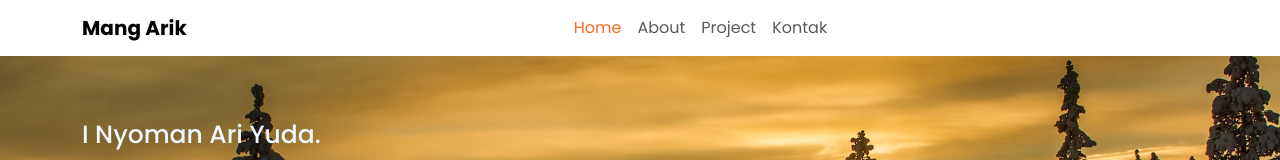
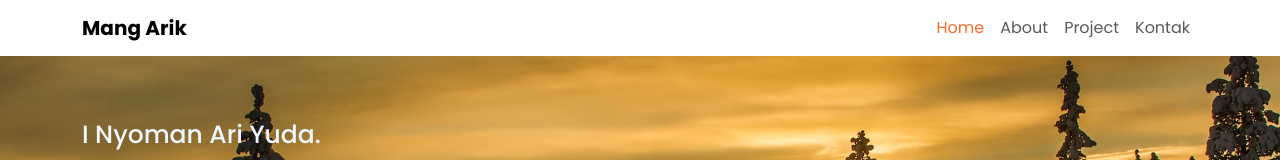
Before and after one commit to Mangyuda15/Portofolio_Landing_Page, a plain HTML site: page index.html in a window 1280 px wide. Shown: the top 160 px of the page. Drawn offline with nearby package versions, Linux system fonts and the light colour scheme; files whose address does not match are found by name.

Commit message:
Update index.html

```diff
--- a/index.html
+++ b/index.html
@@ -4,6 +4,10 @@
     <meta charset="UTF-8" />
     <meta http-equiv="X-UA-Compatible" content="IE=edge" />
     <meta name="viewport" content="width=device-width, initial-scale=1.0" />
+
+    <!-- Ressponsive -->
+    <meta name="viewport" content="width=device-width, initial-scale=1.0" />
+
     <title>Mang Yuda</title>
 
     <!-- Link Boostrap -->
@@ -27,8 +31,8 @@
         <button class="navbar-toggler" type="button" data-bs-toggle="collapse" data-bs-target="#navbarNav" aria-controls="navbarNav" aria-expanded="false" aria-label="Toggle navigation">
           <span class="navbar-toggler-icon"></span>
         </button>
-        <div class="collapse navbar-collapse justify-content-center" id="navbarNav">
-          <ul class="navbar-nav">
+        <div class="collapse navbar-collapse" id="navbarNav">
+          <ul class="navbar-nav ms-auto">
             <li class="nav-item">
               <a class="nav-link active" aria-current="page" href="#home">Home</a>
             </li>
@@ -166,7 +170,14 @@
             <button type="submit" class="btn btn-primary">Kirim</button>
           </form>
           <p></p>
+        </div>
+      </div>
+    </section>
+    <!-- Akhir Kontak -->
 
+    <!-- Awal Footer -->
+    <section class="footer">
+      <h1>Create By Mang Yuda 2023 No Copyright</h1>
       <div class="d-flex align-items-center gap-2 mb-3">
         <i class="bx bx-map-pin fs-5"></i>
         <div class="mb-0">Desa Darmasaba Abiansemal Badung Bali.</div>
@@ -183,10 +194,8 @@
         <i class="bx bx-globe fs-5"></i>
         <div class="mb-0">mangariyuda15.com.</div>
       </div>
-        </div>
-      </div>
     </section>
-    <!-- Akhir Kontak -->
+    <!-- Akhir Footer -->
 
     <!-- Javascript Boostrap -->
     <script src="vendors/boostrap/js/bootstrap.bundle.min.js"></script>
```
Lines whose indentation alone changed are shown as unchanged.
